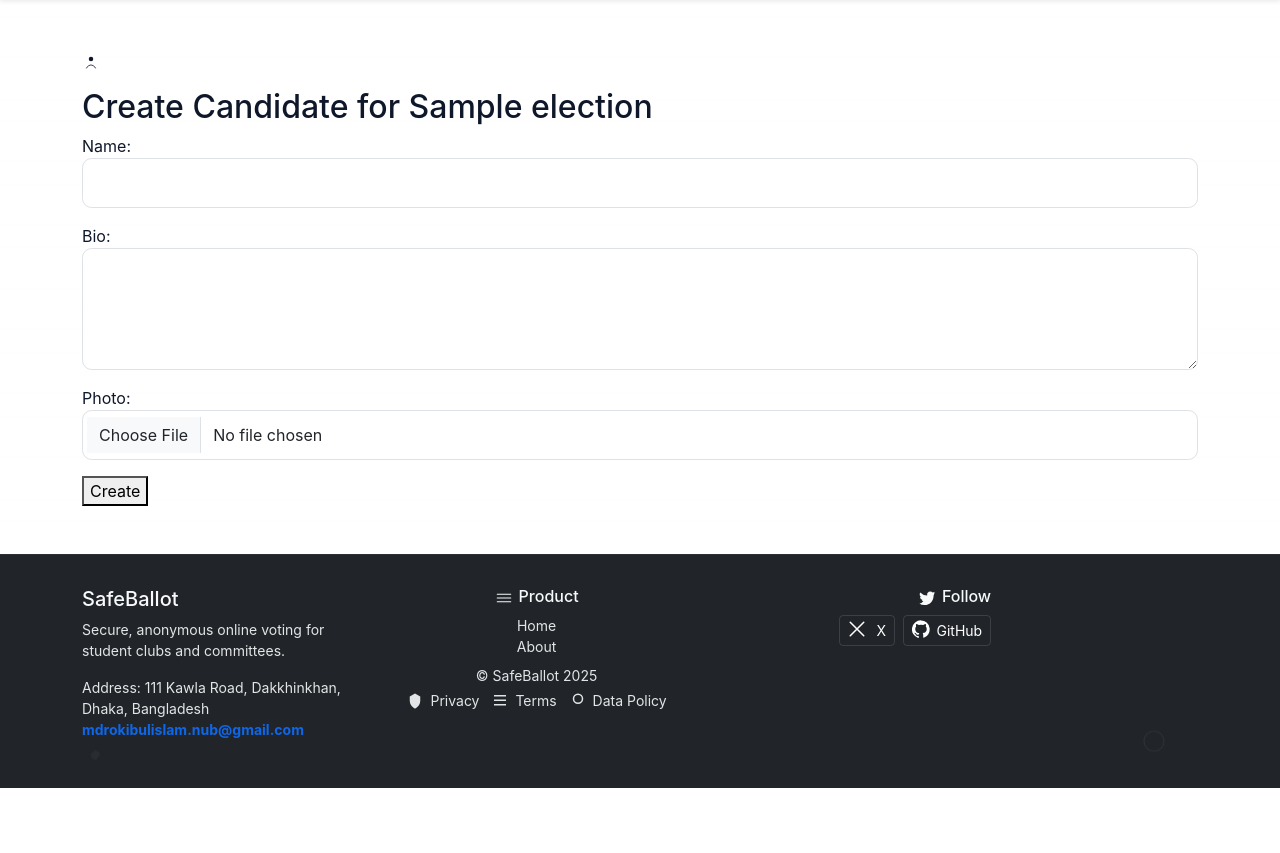
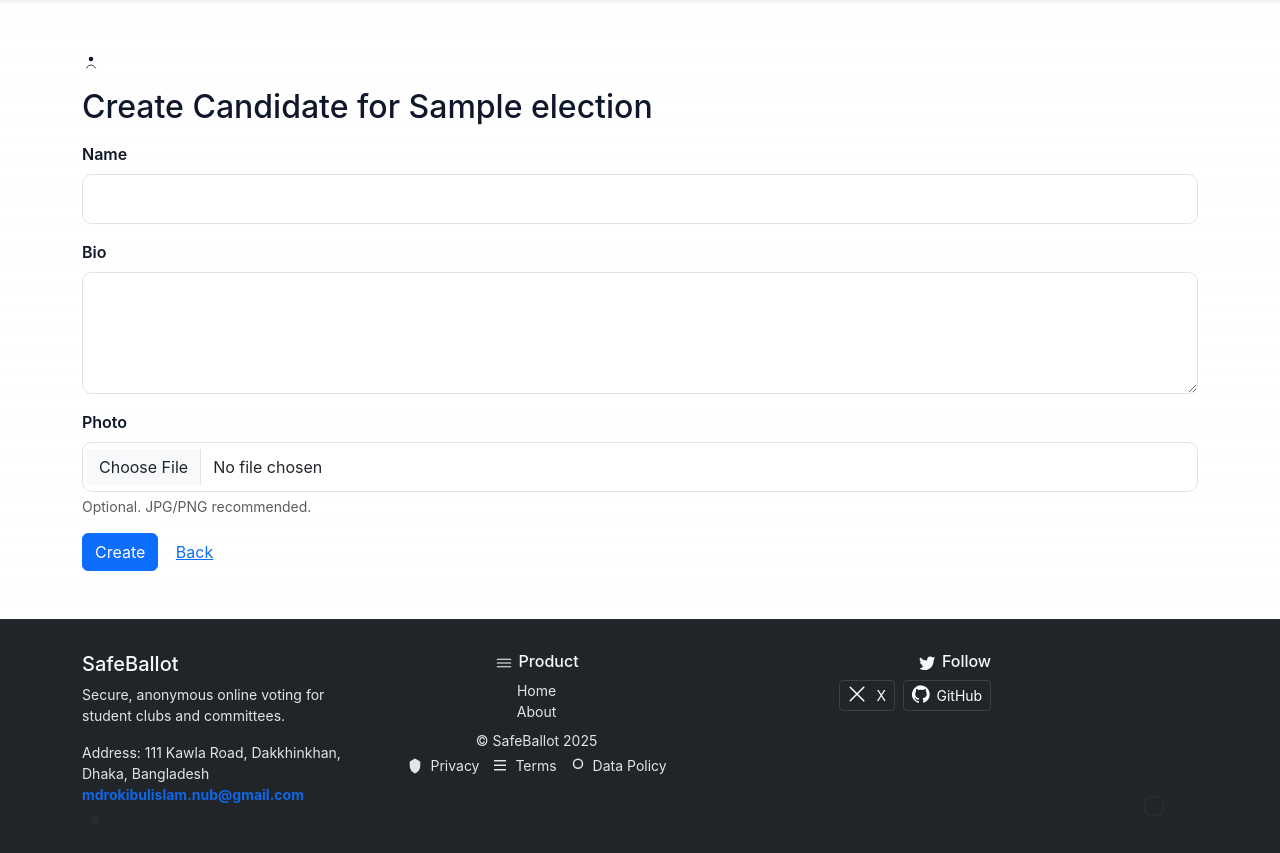
Before and after one commit to webdoc-rokib/safe_ballot, a Django app: page /manage/1/candidates/create/ in a window 1280 px wide. Shown: the part 56-909 px from the top of the page. Before the commit the page ends 844 px from the top, so only its background shows below. Run offline with Django 4.2, Linux system fonts and the light colour scheme; a user stored in the database is signed in; tables that the repository leaves empty hold one stand-in row (values such as "Sample post").

Commit message:
Fix candidate photos: handle file uploads, set form enctype, and display images in lists and vote page

```diff
--- a/elections/views.py
+++ b/elections/views.py
@@ -921,13 +921,13 @@ def create_candidate(request, election_id):
     if not _is_super_or_owner(request.user, election):
         return HttpResponseForbidden('Not allowed to manage candidates for this election')
     if request.method == 'POST':
-        form = CandidateForm(request.POST)
+        form = CandidateForm(request.POST, request.FILES)
         if form.is_valid():
             Candidate.objects.create(
                 election=election,
                 name=form.cleaned_data['name'],
                 bio=form.cleaned_data['bio'],
-                photo=form.cleaned_data['photo'] or None,
+                photo=form.cleaned_data.get('photo') or None,
             )
             return redirect('admin_dashboard')
     else:
@@ -979,11 +979,14 @@ def edit_candidate(request, election_id, candidate_id):
         messages.error(request, 'Not allowed to edit this candidate')
         return redirect('admin_dashboard')
     if request.method == 'POST':
-        form = CandidateForm(request.POST)
+        form = CandidateForm(request.POST, request.FILES)
         if form.is_valid():
             candidate.name = form.cleaned_data['name']
             candidate.bio = form.cleaned_data['bio']
-            # photo handling skipped for brevity
+            # update photo only if a new file is provided
+            new_photo = form.cleaned_data.get('photo')
+            if new_photo:
+                candidate.photo = new_photo
             candidate.save()
             return redirect('list_candidates', election_id=election_id)
     else:
--- a/templates/create_candidate.html
+++ b/templates/create_candidate.html
@@ -4,5 +4,22 @@
 {% endblock %}
 {% block content %}
 <h2>Create Candidate for {{ election.title }}</h2>
-<form method="post">{% csrf_token %}{{ form.as_p }}<button type="submit">Create</button></form>
+<form method="post" enctype="multipart/form-data" class="mt-3">
+	{% csrf_token %}
+	<div class="mb-3">
+		<label class="form-label">Name</label>
+		{{ form.name }}
+	</div>
+	<div class="mb-3">
+		<label class="form-label">Bio</label>
+		{{ form.bio }}
+	</div>
+	<div class="mb-3">
+		<label class="form-label">Photo</label>
+		{{ form.photo }}
+		<div class="form-text">Optional. JPG/PNG recommended.</div>
+	</div>
+	<button type="submit" class="btn btn-primary">Create</button>
+	<a class="btn btn-link" href="{% url 'list_candidates' election.id %}">Back</a>
+</form>
 {% endblock %}
--- a/templates/vote.html
+++ b/templates/vote.html
@@ -13,6 +13,9 @@
           <div class="col-md-6">
             <label class="card p-3 h-100 candidate-option d-flex align-items-start gap-3" tabindex="0">
               <input type="radio" name="candidate_id" id="cand-{{ c.id }}" value="{{ c.id }}" class="form-check-input me-2" aria-label="Select {{ c.name }}" required>
+              {% if c.photo %}
+                <img src="{{ c.photo.url }}" alt="{{ c.name }}" style="width:56px;height:56px;object-fit:cover;border-radius:8px;"/>
+              {% endif %}
               <div>
                 <strong id="cand-label-{{ c.id }}">{{ c.name }}</strong>
                 <div class="text-muted small">{{ c.bio|default:'No bio' }}</div>
```
Also changed, not shown: templates/list_candidates.html (+8 -1 lines).
